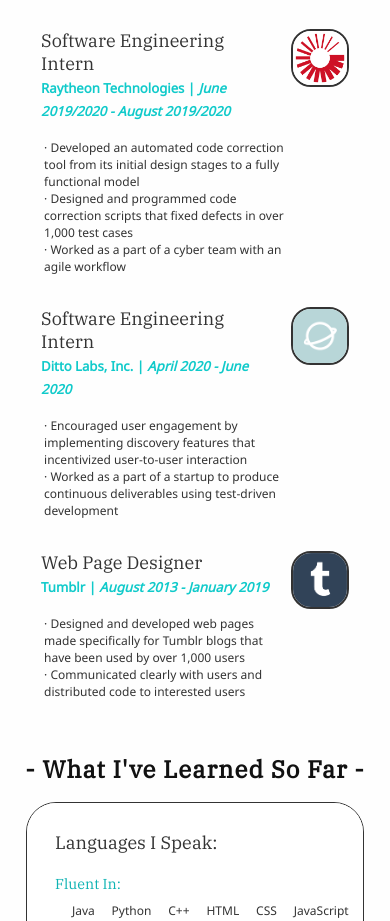
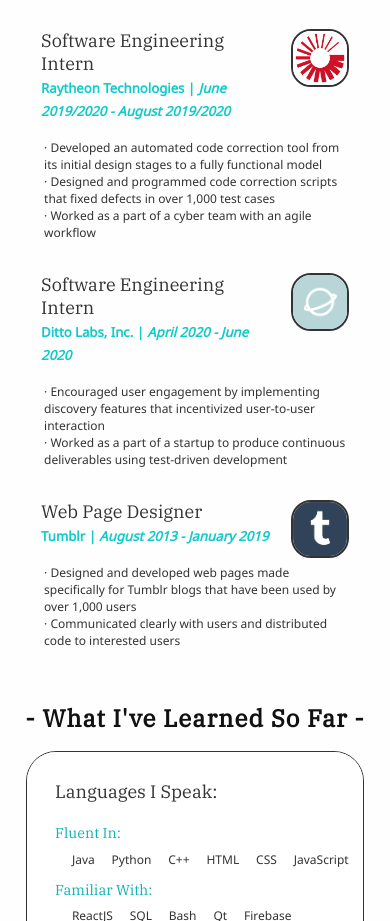
Before and after one commit to rhiannaso/rhiannaso.github.io, a React (Create React App) app: page / in a window 390 px wide. Shown: the part 1120-2041 px from the top of the page. Built offline with nearby package versions, Linux system fonts and the light colour scheme; a web font is replaced by a local one.

Commit message:
Updated resume

```diff
--- a/src/App.css
+++ b/src/App.css
@@ -662,7 +662,7 @@
 
   .comp-desc {
     margin-left: .25rem;
-    padding: 1.5rem 5rem 0rem 0rem;
+    padding: 1.5rem 0rem 0rem 0rem;
     color: #333;
   }
 
```
Also changed, not shown: src/Images/resume.jpg, 1 other file (tests, documents, lock files or other folders).
